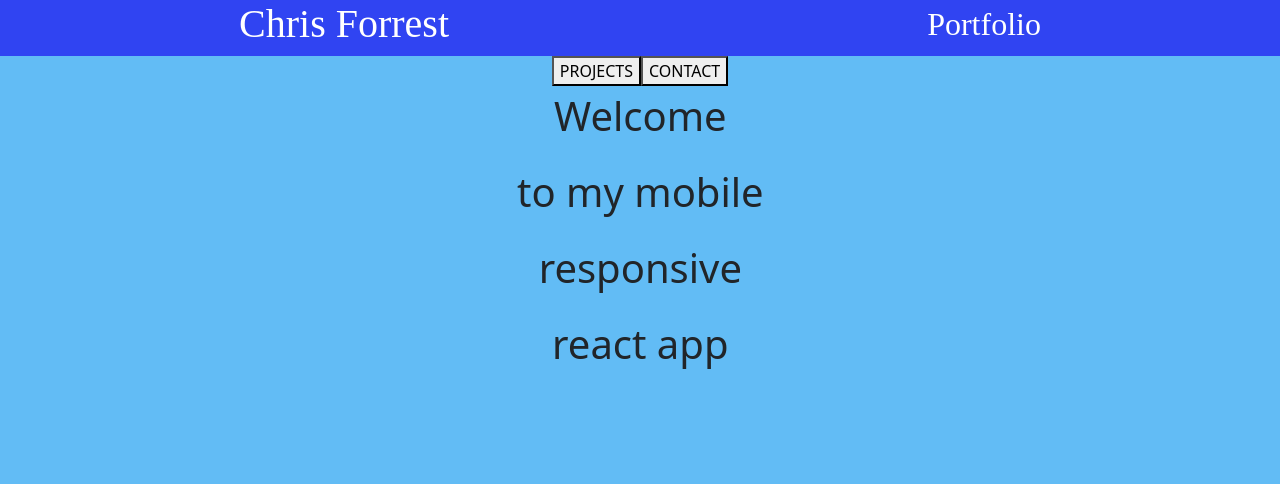
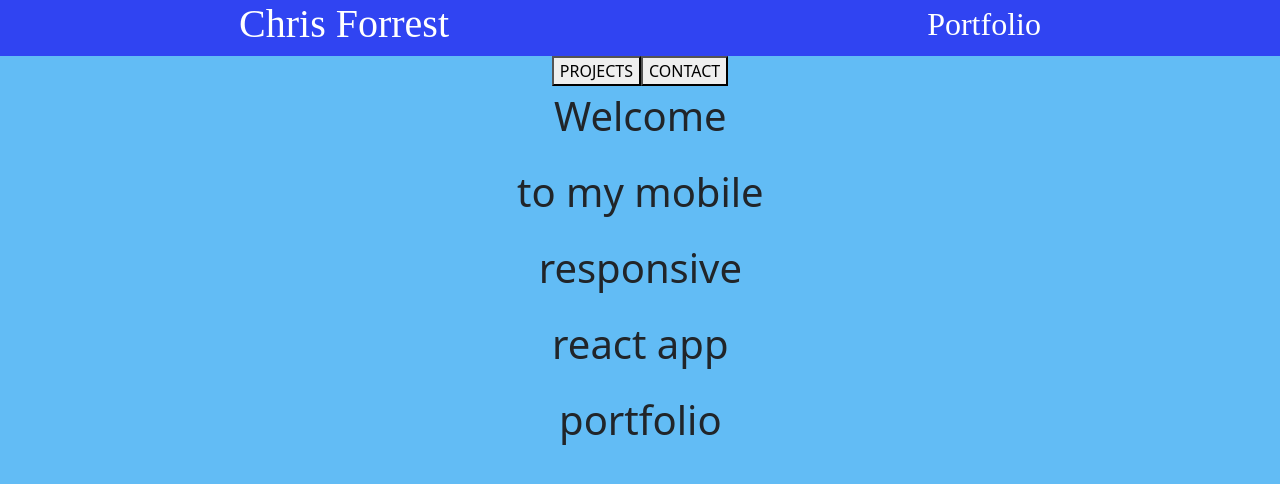
Before and after one commit to Chris-Forrest/cdf_portfolio, a React (Create React App) app in the folder myportfolio/: page / in a window 1280 px wide. Shown: the top 484 px of the page. Built offline with nearby package versions, Linux system fonts and the light colour scheme; a web font is replaced by a local one.

Commit message:
added portfolio to animation

```diff
--- a/myportfolio/src/components/styledComponents.js
+++ b/myportfolio/src/components/styledComponents.js
@@ -106,6 +106,7 @@ export default function TextAnimation(){
         <p>to my mobile</p>
         <p>responsive</p>
         <p>react app</p>
+        <p>portfolio</p>
       </AnimatedWelcomeMessage>
     )
 };
```
